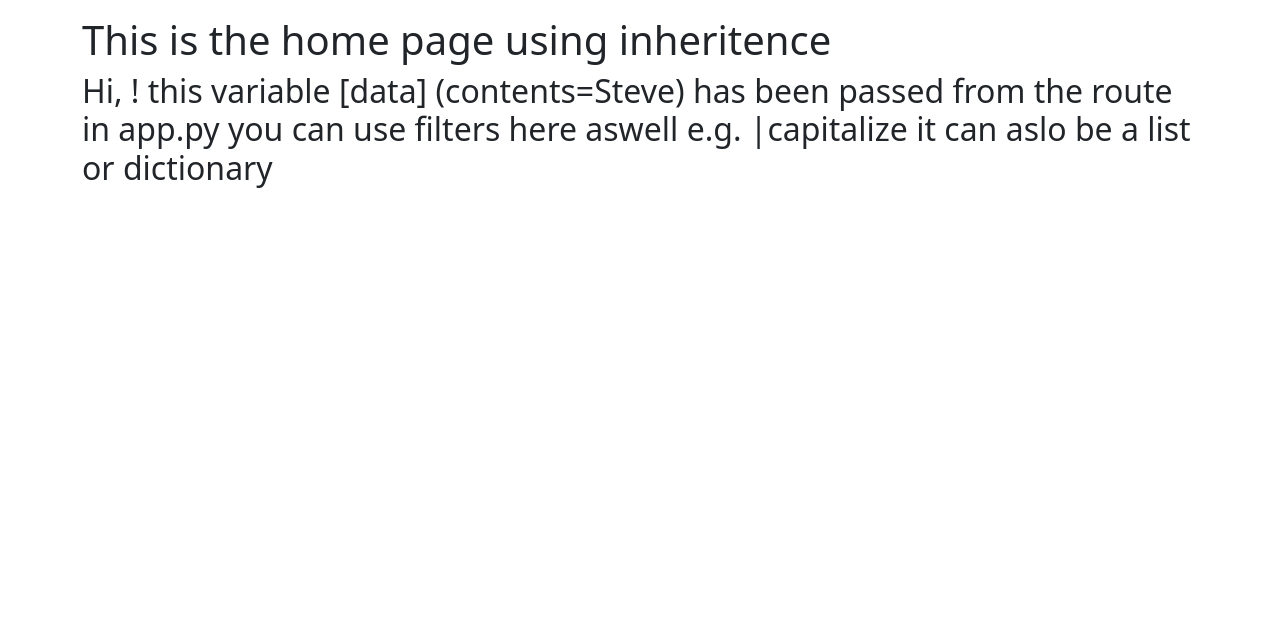
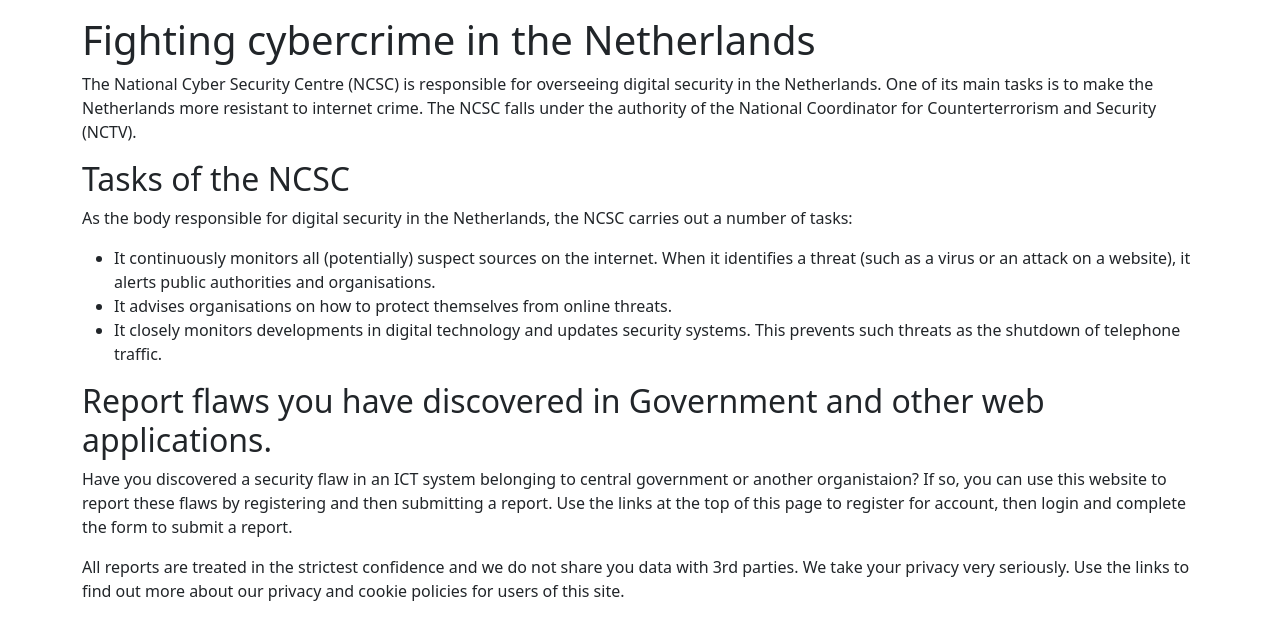
Before and after one commit to nmajola81/ssd-project, a Flask app: page / in a window 1280 px wide. Shown: the part 56-696 px from the top of the page. Run offline with Flask 3, Linux system fonts and the light colour scheme.

Commit message:
Add content to home page

```diff
--- a/templates/index.html
+++ b/templates/index.html
@@ -1,14 +1,26 @@
-{% extends 'base.html' %}
+{% extends 'base.html' %} <!--Inherit from the base.html template-->
 
-{% block title %}Home{% endblock %}
+{% block title %}Home{% endblock %} <!--Page title on web browser tab-->
 
 
-
+<!Body block contains the main ontent of the page>
 {% block body %}
 <div class="container"> <!--Puts the body content in a container to improve layout-->
-<h1>This is the home page using inheritence</h1>
-<h2>Hi, {{data}}! this variable [data] (contents=Steve) has been passed from the route in app.py
-    you can use filters here aswell e.g. |capitalize it can aslo be a list or dictionary
-</h2>
+    <h1>
+        Fighting cybercrime in the Netherlands</h1>
+  <div class="intro"><p>The National Cyber Security Centre (NCSC) is responsible for overseeing digital security in the Netherlands. One of its main tasks is to make the Netherlands more resistant to internet crime. The NCSC falls under the authority of the National Coordinator for Counterterrorism and Security (NCTV).</p></div>
+    <h2>Tasks of the NCSC</h2>
+          <p>As the body responsible for digital security in the Netherlands, the NCSC carries out a number of tasks:</p>
+
+  <ul>
+   <li>It continuously monitors all (potentially) suspect sources on the internet. When it identifies a threat (such as a virus or an attack on a website), it alerts public authorities and organisations.</li>
+   <li>It advises organisations on how to protect themselves from online threats.</li>
+   <li>It closely monitors developments in digital technology and updates security systems. This prevents such threats as the shutdown of telephone traffic.</li>
+  </ul>
+  <h2>Report flaws you have discovered in Government and other web applications.</h2>
+   <p>Have you discovered a security flaw in an ICT system belonging to central government or another organistaion? If so, you can use this website to report these flaws by registering and then submitting a report.
+    Use the links at the top of this page to register for account, then login and complete the form to submit a report.</p>
+   <p>All reports are treated in the strictest confidence and we do not share you data with 3rd parties.
+    We take your privacy very seriously. Use the links to find out more about our privacy and cookie policies for users of this site.</p>
 </div>
 {% endblock %}
```
